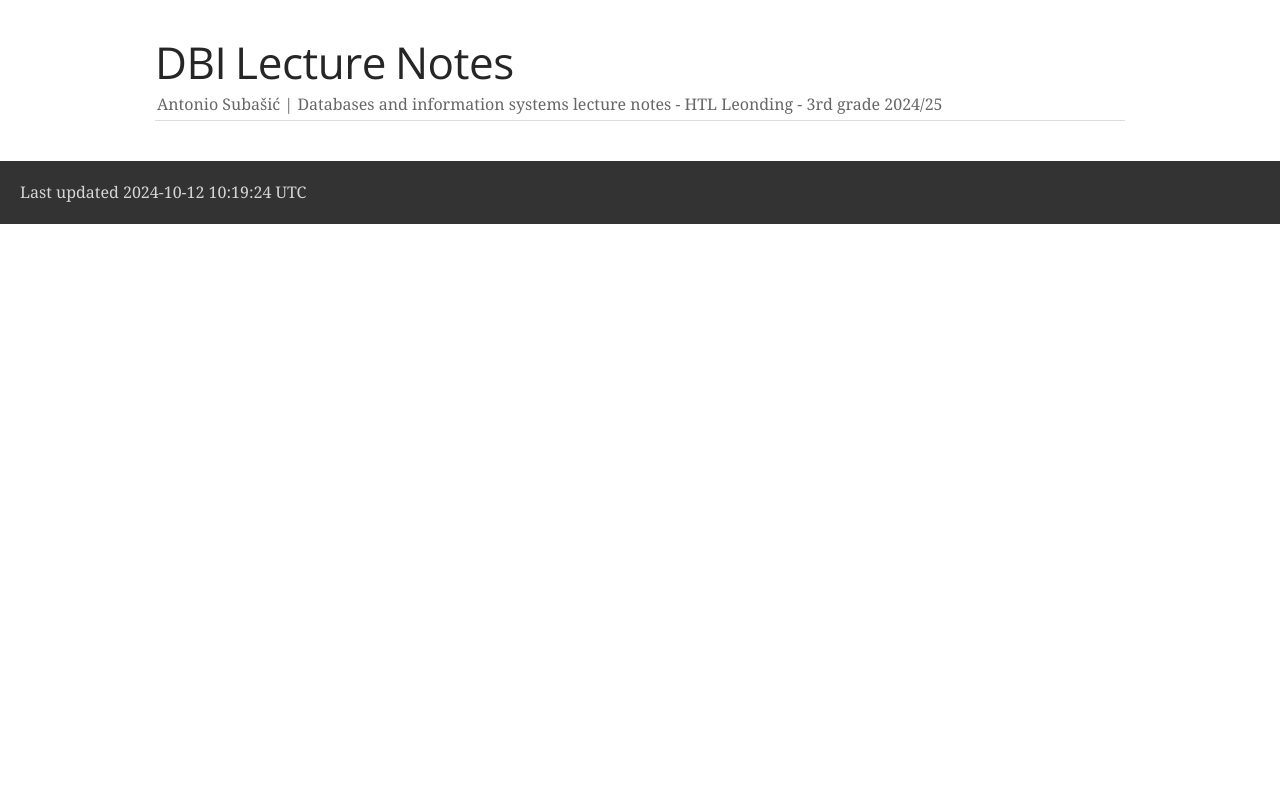
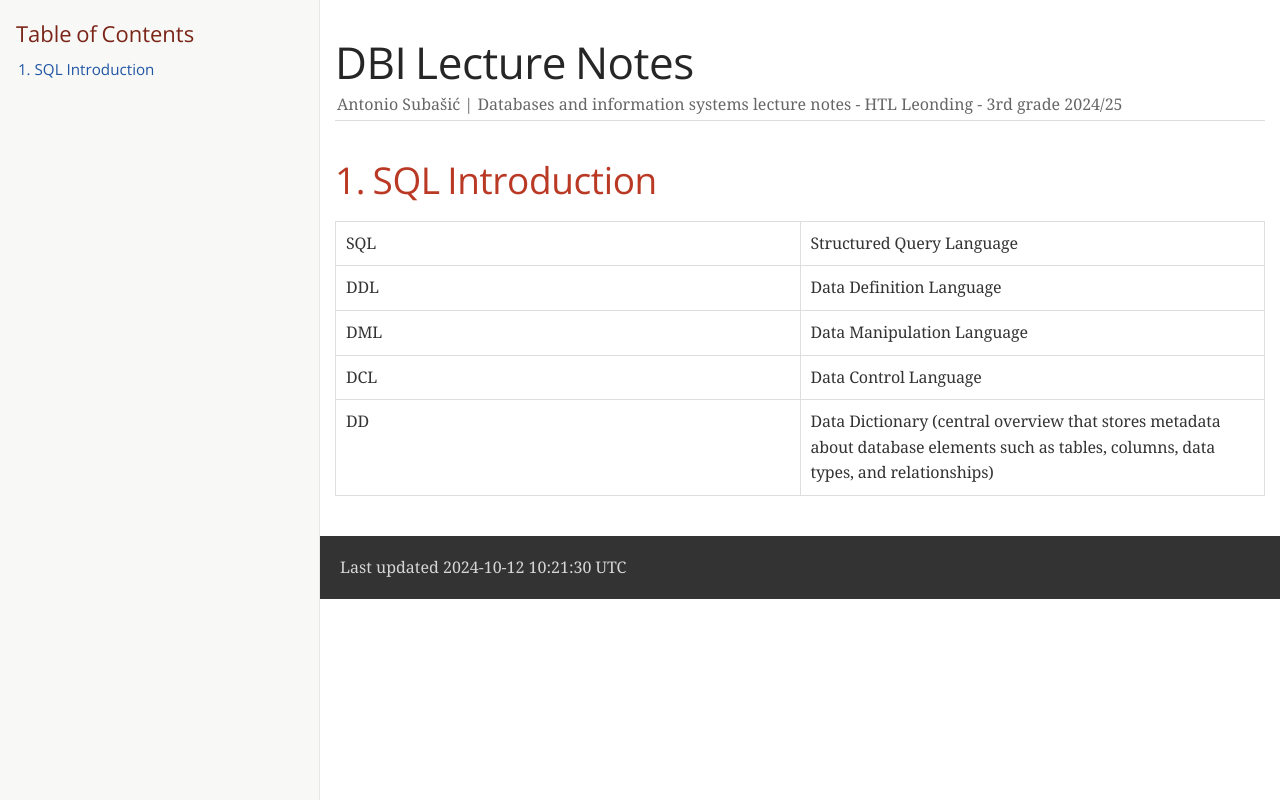
Before and after one commit to antoniosubasic/DBI-course-materials-3rd, a plain HTML site: page index.html in a window 1280 px wide. Drawn offline with nearby package versions, Linux system fonts and the light colour scheme; a web font is replaced by a local one.

Commit message:
deploy: 42e21c58966062b1302f1e60981f728f91ee102b

```diff
--- a/index.html
+++ b/index.html
@@ -435,19 +435,57 @@ body.book #toc,body.book #preamble,body.book h1.sect0,body.book .sect1>h2{page-b
 @media amzn-kf8{#header,#content,#footnotes,#footer{padding:0}}
 </style>
 </head>
-<body class="article">
+<body class="article toc2 toc-left">
 <div id="header">
 <h1>DBI Lecture Notes</h1>
 <div class="details">
 <span id="author" class="author">Antonio Subašić | Databases and information systems lecture notes - HTL Leonding - 3rd grade 2024/25</span><br>
 </div>
+<div id="toc" class="toc2">
+<div id="toctitle">Table of Contents</div>
+<ul class="sectlevel1">
+<li><a href="#_sql_introduction">1. SQL Introduction</a></li>
+</ul>
+</div>
 </div>
 <div id="content">
-
+<div class="sect1">
+<h2 id="_sql_introduction">1. SQL Introduction</h2>
+<div class="sectionbody">
+<table class="tableblock frame-all grid-all stretch">
+<colgroup>
+<col style="width: 50%;">
+<col style="width: 50%;">
+</colgroup>
+<tbody>
+<tr>
+<td class="tableblock halign-left valign-top"><p class="tableblock">SQL</p></td>
+<td class="tableblock halign-left valign-top"><p class="tableblock">Structured Query Language</p></td>
+</tr>
+<tr>
+<td class="tableblock halign-left valign-top"><p class="tableblock">DDL</p></td>
+<td class="tableblock halign-left valign-top"><p class="tableblock">Data Definition Language</p></td>
+</tr>
+<tr>
+<td class="tableblock halign-left valign-top"><p class="tableblock">DML</p></td>
+<td class="tableblock halign-left valign-top"><p class="tableblock">Data Manipulation Language</p></td>
+</tr>
+<tr>
+<td class="tableblock halign-left valign-top"><p class="tableblock">DCL</p></td>
+<td class="tableblock halign-left valign-top"><p class="tableblock">Data Control Language</p></td>
+</tr>
+<tr>
+<td class="tableblock halign-left valign-top"><p class="tableblock">DD</p></td>
+<td class="tableblock halign-left valign-top"><p class="tableblock">Data Dictionary (central overview that stores metadata about database elements such as tables, columns, data types, and relationships)</p></td>
+</tr>
+</tbody>
+</table>
+</div>
+</div>
 </div>
 <div id="footer">
 <div id="footer-text">
-Last updated 2024-10-12 10:19:24 UTC
+Last updated 2024-10-12 10:21:30 UTC
 </div>
 </div>
 </body>
```
